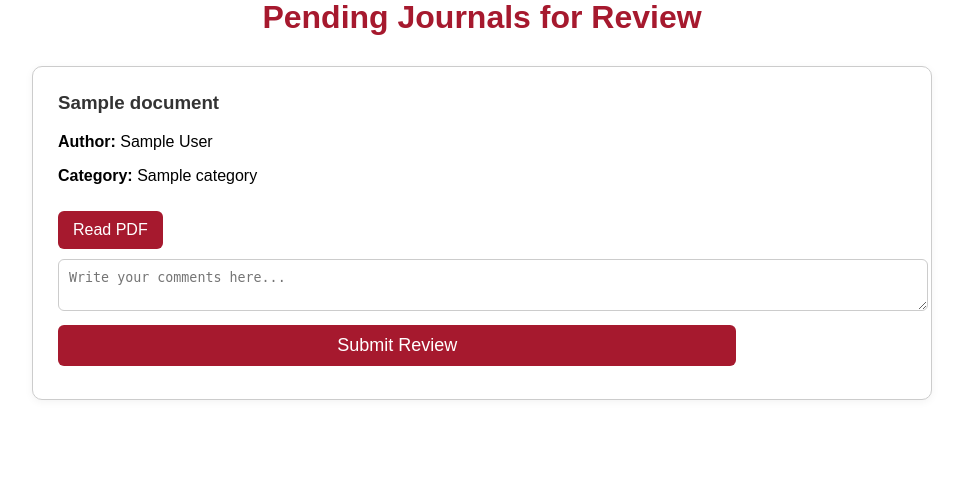
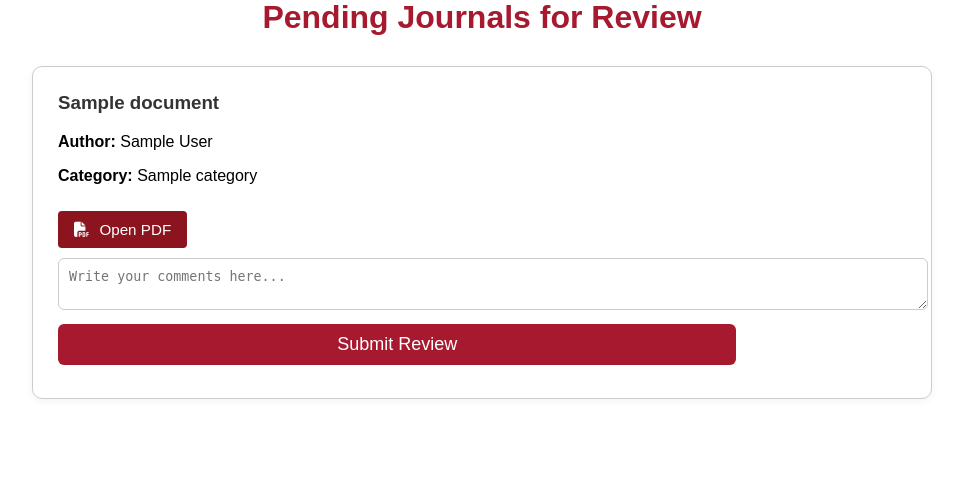
Before and after one commit to mayaschroeder04/CIRTWebsite, a Django app: page /assigned-journals/ in a window 1280 px wide. Shown: the part 190-679 px from the top of the page, without its empty margins (158-1121 px from the left). Run offline with Django 5.2, Linux system fonts and the light colour scheme; tables that the repository leaves empty hold one stand-in row (values such as "Sample post").

Commit message:
Update assigned-journals.html

```diff
--- a/CIRTWebsiteDjango/cirtwebsite/main/templates/assigned-journals.html
+++ b/CIRTWebsiteDjango/cirtwebsite/main/templates/assigned-journals.html
@@ -119,7 +119,9 @@
                 {% if journal.author.username == "abc" %}
                 <button class="btn" onclick="openModal('{{ journal.file_url }}')">Read PDF</button>
                 {% else %}
-                <a href="{{ journal.file_url }}" target="_blank" class="btn">Read PDF</a>
+                <a class="read-more" href="{% url 'view_pdf' journal.id %}">
+                    <i class="fas fa-file-pdf" style="margin-right: 6px;"></i> Open PDF
+                </a>
                 {% endif %}
 
                 <form action="{% url 'submit_review' journal.id %}" method="POST">
```
